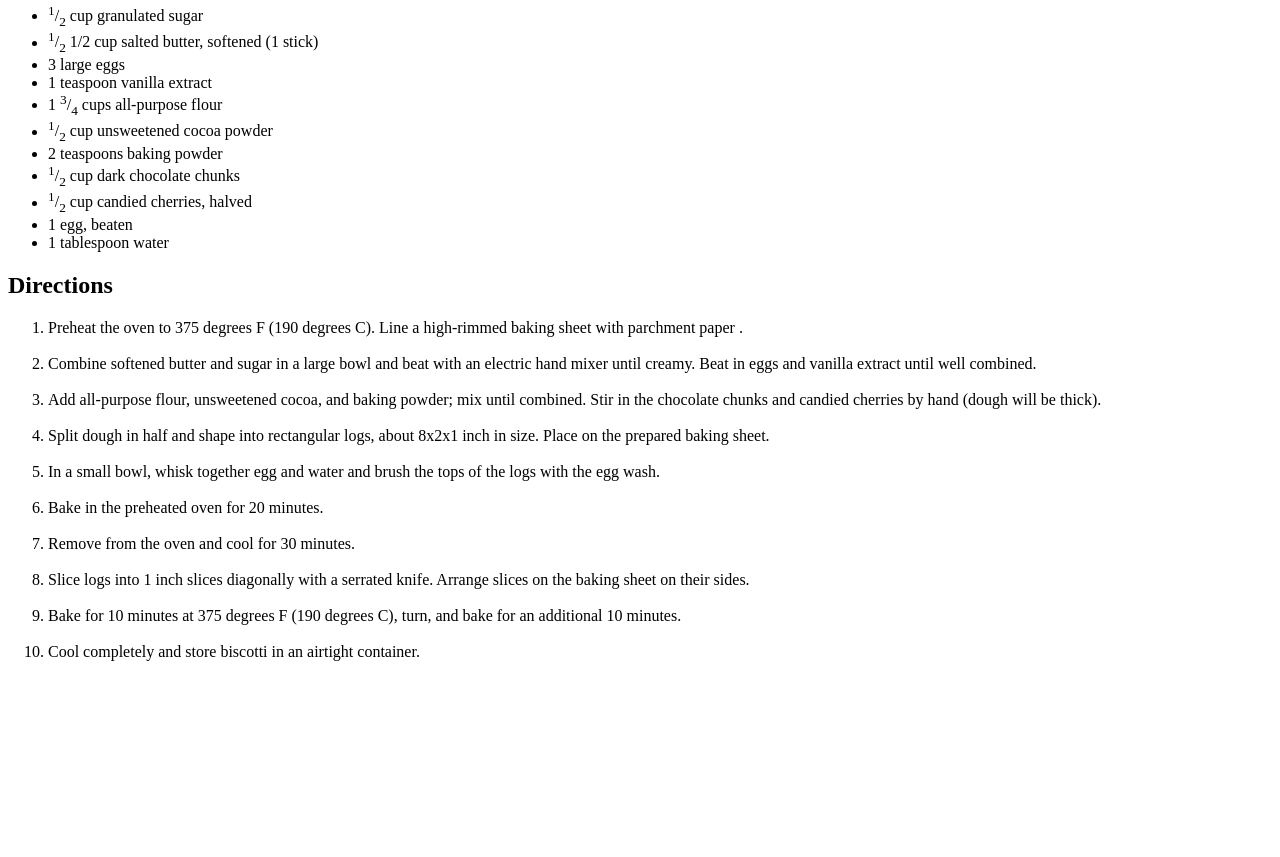
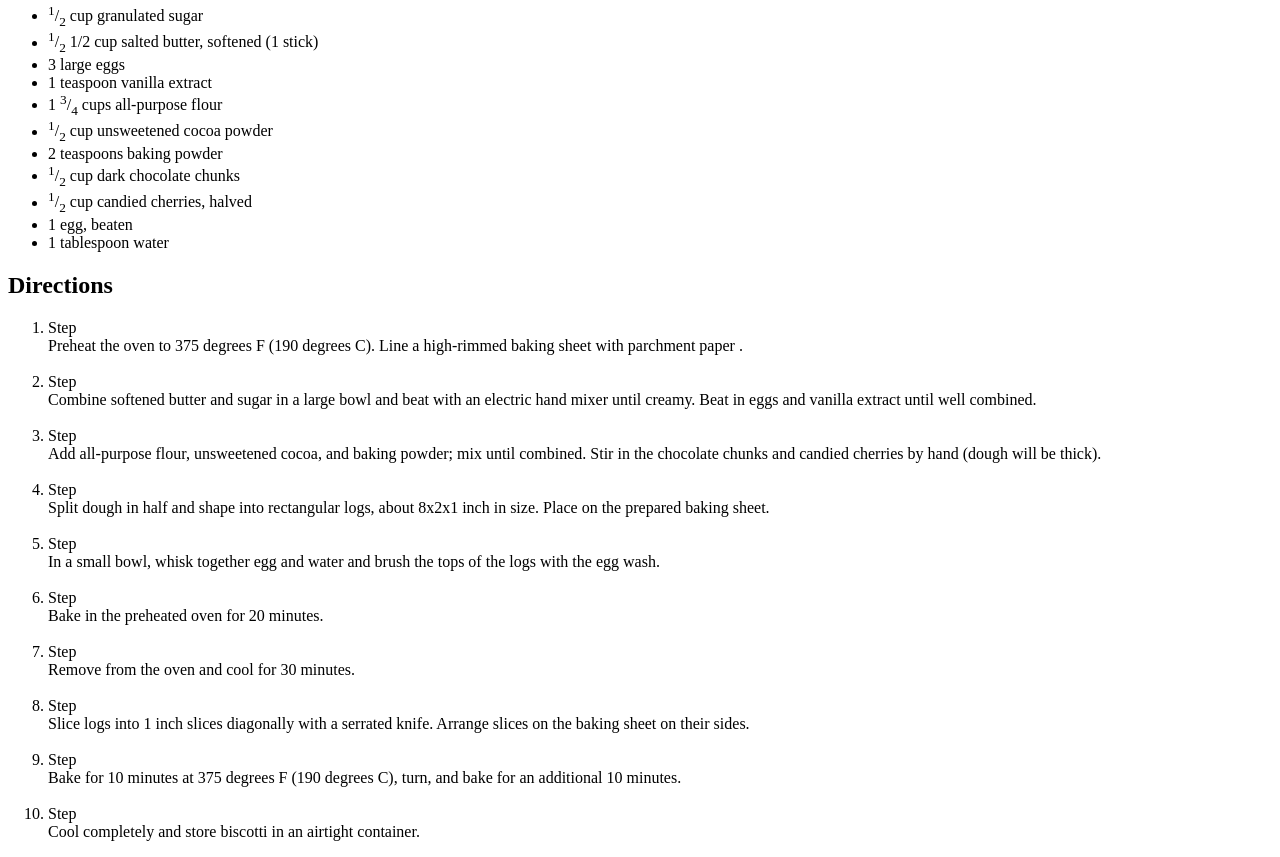
Before and after one commit to Buggeraw/odin-recipes, a plain HTML site: page recipes/double-chocolate-biscotti-with-cherries.html in a window 1280 px wide. Shown: the part 575-1432 px from the top of the page. Before the commit the page ends 1252 px from the top, so only its background shows below. Drawn offline with Linux system fonts and the light colour scheme.

Commit message:
Directions section of recipes has been edited

```diff
--- a/recipes/double-chocolate-biscotti-with-cherries.html
+++ b/recipes/double-chocolate-biscotti-with-cherries.html
@@ -30,25 +30,25 @@
 
     <h2>Directions</h2>
     <ol>
-        <li>Preheat the oven to 375 degrees F (190 degrees C). Line a high-rimmed baking sheet with parchment paper .</li>
+        <li>Step<br>Preheat the oven to 375 degrees F (190 degrees C). Line a high-rimmed baking sheet with parchment paper .</li>
         <br>
-        <li>Combine softened butter and sugar in a large bowl and beat with an electric hand mixer until creamy. Beat in eggs and vanilla extract until well combined.</li>
+        <li>Step<br>Combine softened butter and sugar in a large bowl and beat with an electric hand mixer until creamy. Beat in eggs and vanilla extract until well combined.</li>
         <br>
-        <li>Add all-purpose flour, unsweetened cocoa, and baking powder; mix until combined. Stir in the chocolate chunks and candied cherries by hand (dough will be thick).</li>
+        <li>Step<br>Add all-purpose flour, unsweetened cocoa, and baking powder; mix until combined. Stir in the chocolate chunks and candied cherries by hand (dough will be thick).</li>
         <br>
-        <li>Split dough in half and shape into rectangular logs, about 8x2x1 inch in size. Place on the prepared baking sheet.</li>
+        <li>Step<br>Split dough in half and shape into rectangular logs, about 8x2x1 inch in size. Place on the prepared baking sheet.</li>
         <br>
-        <li>In a small bowl, whisk together egg and water and brush the tops of the logs with the egg wash.</li>
+        <li>Step<br>In a small bowl, whisk together egg and water and brush the tops of the logs with the egg wash.</li>
         <br>
-        <li>Bake in the preheated oven for 20 minutes.</li>
+        <li>Step<br>Bake in the preheated oven for 20 minutes.</li>
         <br>
-        <li>Remove from the oven and cool for 30 minutes.</li>
+        <li>Step<br>Remove from the oven and cool for 30 minutes.</li>
         <br>
-        <li>Slice logs into 1 inch slices diagonally with a serrated knife. Arrange slices on the baking sheet on their sides.</li>
+        <li>Step<br>Slice logs into 1 inch slices diagonally with a serrated knife. Arrange slices on the baking sheet on their sides.</li>
         <br>
-        <li>Bake for 10 minutes at 375 degrees F (190 degrees C), turn, and bake for an additional 10 minutes.</li>
+        <li>Step<br>Bake for 10 minutes at 375 degrees F (190 degrees C), turn, and bake for an additional 10 minutes.</li>
         <br>
-        <li>Cool completely and store biscotti in an airtight container.</li>
+        <li>Step<br>Cool completely and store biscotti in an airtight container.</li>
     </ol>
 </body>
 </html>
```
Also changed, not shown: recipes/baked-pasta.html (+5 -5 lines), recipes/fluffypancakes.html (+7 -7 lines).
